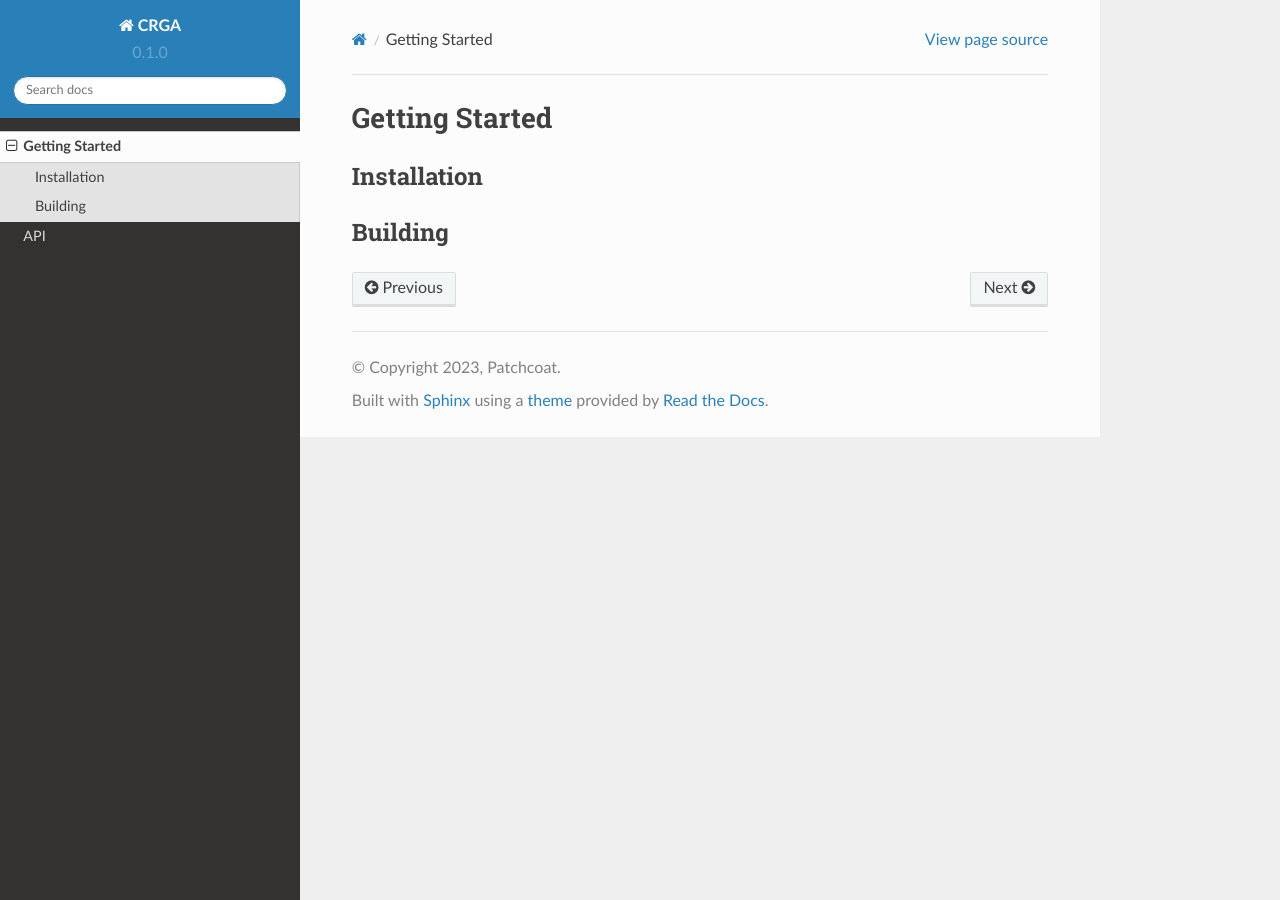
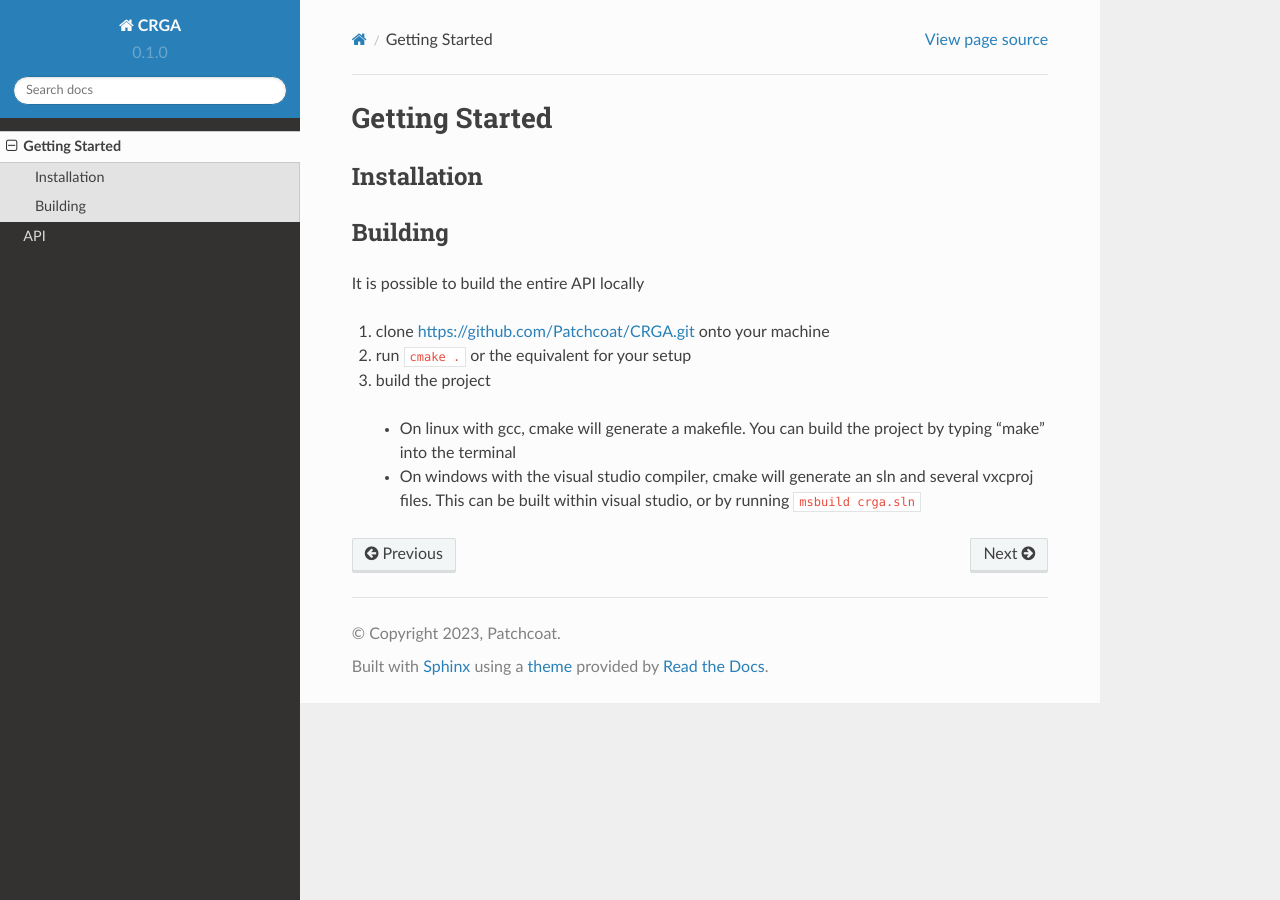
Before and after one commit to Patchcoat/CRGA-Documentation, a Sphinx documentation site: the page built from docs/source/getting_started.rst, in a window 1280 px wide. Built offline with Sphinx 7.4.7 and the Read the Docs theme 2.0.0, drawn with Linux system fonts in a browser that asks for light colours.

Commit message:
Update getting_started.rst

```diff
--- a/docs/source/getting_started.rst
+++ b/docs/source/getting_started.rst
@@ -10,3 +10,10 @@ Installation
 
 Building
 --------
+It is possible to build the entire API locally
+
+1. clone https://github.com/Patchcoat/CRGA.git onto your machine
+2. run ``cmake .`` or the equivalent for your setup
+3. build the project
+  * On linux with gcc, cmake will generate a makefile. You can build the project by typing "make" into the terminal
+  * On windows with the visual studio compiler, cmake will generate an sln and several vxcproj files. This can be built within visual studio, or by running ``msbuild crga.sln``
```
